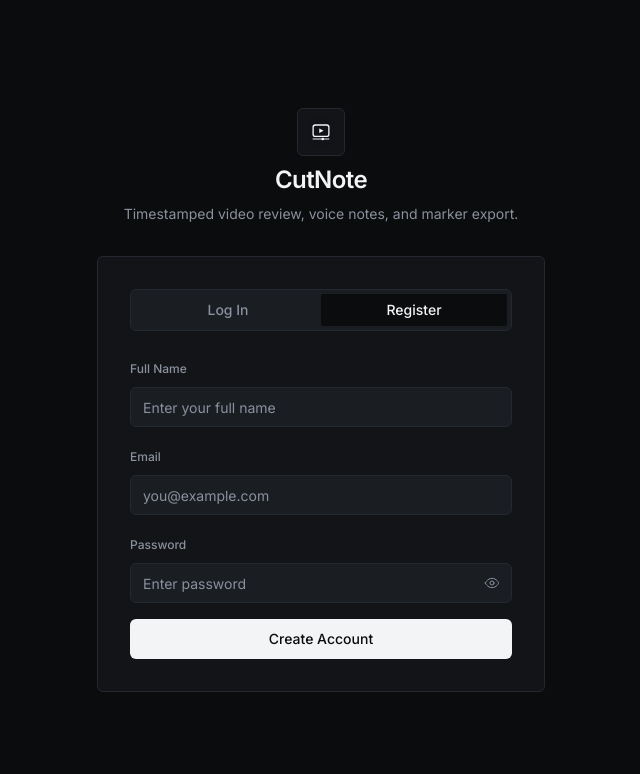
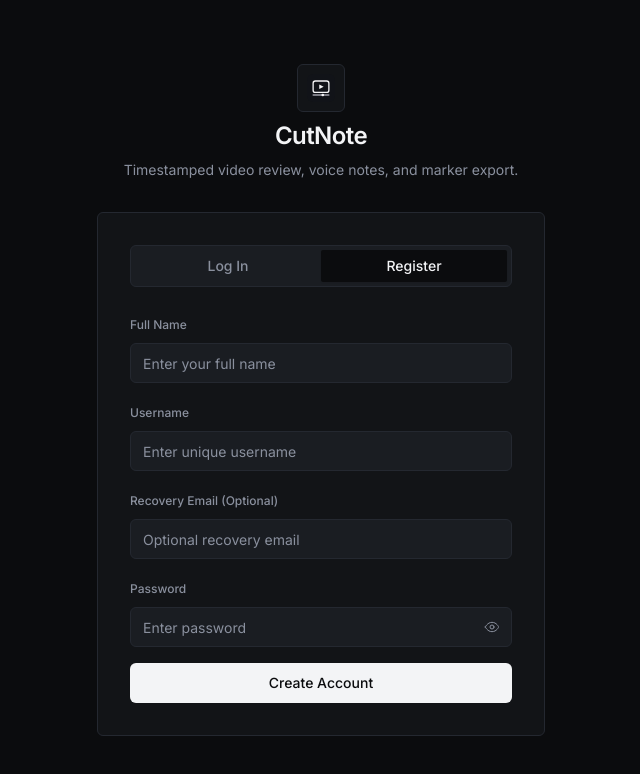
Before and after one commit to divyanshu1620/cutnote, a React (Vite) app in the folder cutnote-frontend/: page /login in a window 1280 px wide. Both pictures are taken after a click on the button "Register". Shown: the top 774 px of the page, without its empty margins (319-959 px from the left). Built offline with nearby package versions, Linux system fonts and the light colour scheme.

Commit message:
Switch Auth.tsx and client.ts to username and optional recovery_email

```diff
--- a/cutnote-frontend/src/api/client.ts
+++ b/cutnote-frontend/src/api/client.ts
@@ -70,12 +70,12 @@ export async function api<T = any>(
 }
 
 export const authApi = {
-  register: (data: { email: string; password: string; full_name: string }) =>
+  register: (data: { username: string; password: string; full_name: string; recovery_email?: string }) =>
     api('/auth/register', { method: 'POST', body: JSON.stringify(data) }),
-  login: (data: { email: string; password: string }) =>
+  login: (data: { username: string; password: string }) =>
     api('/auth/login', { method: 'POST', body: JSON.stringify(data) }),
   logout: () => api('/auth/logout', { method: 'POST' }),
-  me: () => api<{ email: string; full_name: string }>('/auth/me'),
+  me: () => api<{ username: string; full_name: string; recovery_email?: string | null }>('/auth/me'),
 };
 
 export const projectApi = {
--- a/cutnote-frontend/src/pages/Auth.tsx
+++ b/cutnote-frontend/src/pages/Auth.tsx
@@ -8,7 +8,8 @@ import { Eye, EyeOff } from 'lucide-react';
 
 export default function Auth() {
   const [isLogin, setIsLogin] = useState(true);
-  const [email, setEmail] = useState('');
+  const [username, setUsername] = useState('');
+  const [recoveryEmail, setRecoveryEmail] = useState('');
   const [password, setPassword] = useState('');
   const [showPassword, setShowPassword] = useState(false);
   const [fullName, setFullName] = useState('');
@@ -21,15 +22,21 @@ export default function Auth() {
     setError('');
 
     const trimmedName = fullName.trim();
-    const trimmedEmail = email.trim();
+    const trimmedUsername = username.trim().toLowerCase();
+    const trimmedRecoveryEmail = recoveryEmail.trim();
 
     if (!isLogin && trimmedName.length < 2) {
       setError('Please enter your full name (at least 2 characters).');
       return;
     }
 
-    if (!trimmedEmail || !trimmedEmail.includes('@')) {
-      setError('Please enter a valid email address.');
+    if (!trimmedUsername || trimmedUsername.length < 3) {
+      setError('Please enter a username with at least 3 characters.');
+      return;
+    }
+
+    if (trimmedRecoveryEmail && !trimmedRecoveryEmail.includes('@')) {
+      setError('Please enter a valid recovery email address or leave it blank.');
       return;
     }
 
@@ -42,12 +49,13 @@ export default function Auth() {
 
     try {
       if (isLogin) {
-        await authApi.login({ email: trimmedEmail, password });
+        await authApi.login({ username: trimmedUsername, password });
       } else {
         await authApi.register({
-          email: trimmedEmail,
+          username: trimmedUsername,
           password,
           full_name: trimmedName,
+          recovery_email: trimmedRecoveryEmail || undefined,
         });
       }
       navigate('/');
@@ -116,14 +124,26 @@ export default function Auth() {
               )}
 
               <div className="space-y-2">
-                <label className="text-xs font-medium text-muted">Email</label>
+                <label className="text-xs font-medium text-muted">Username</label>
                 <Input
-                  type="email"
-                  value={email}
-                  onChange={(e) => setEmail(e.target.value)}
-                  placeholder="you@example.com"
+                  type="text"
+                  value={username}
+                  onChange={(e) => setUsername(e.target.value)}
+                  placeholder="Enter unique username"
                 />
               </div>
+
+              {!isLogin && (
+                <div className="space-y-2">
+                  <label className="text-xs font-medium text-muted">Recovery Email (Optional)</label>
+                  <Input
+                    type="email"
+                    value={recoveryEmail}
+                    onChange={(e) => setRecoveryEmail(e.target.value)}
+                    placeholder="Optional recovery email"
+                  />
+                </div>
+              )}
 
               <div className="space-y-2">
                 <label className="text-xs font-medium text-muted">Password</label>
```
